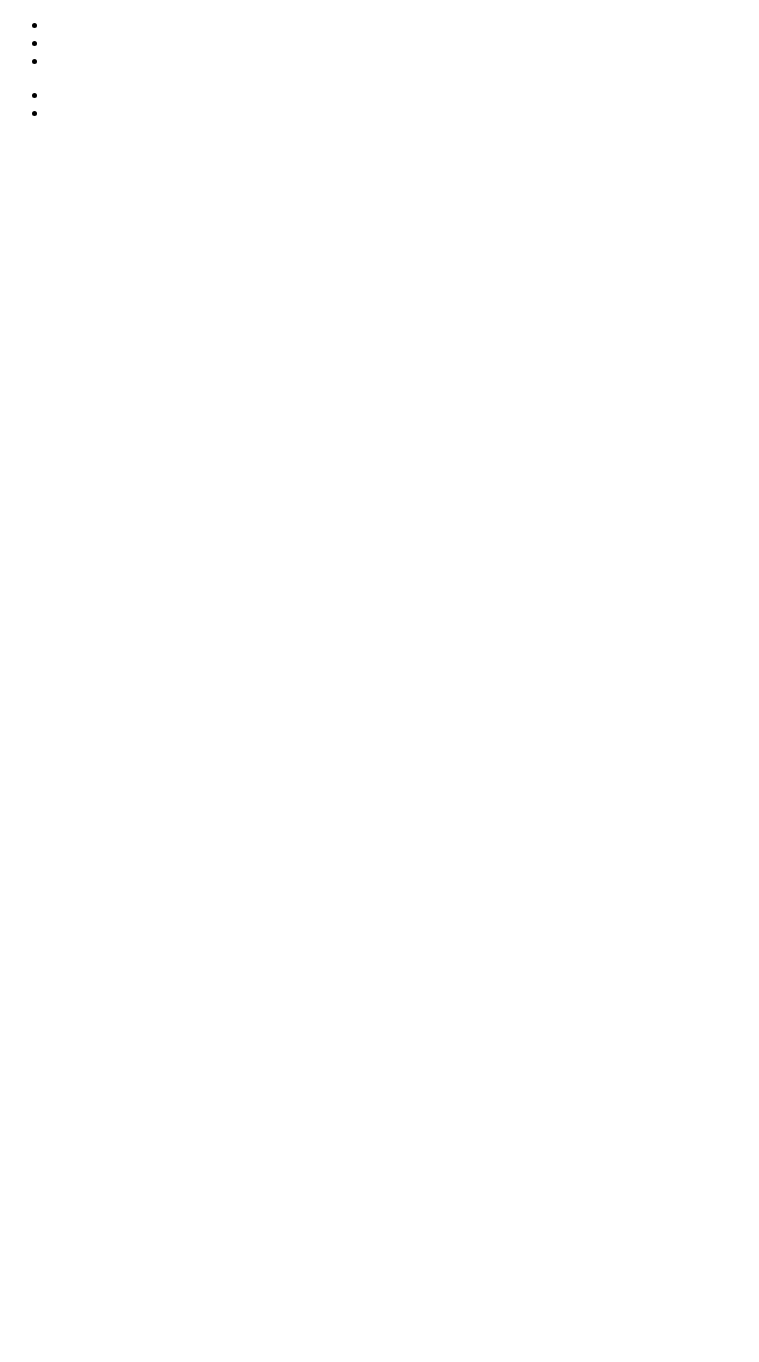
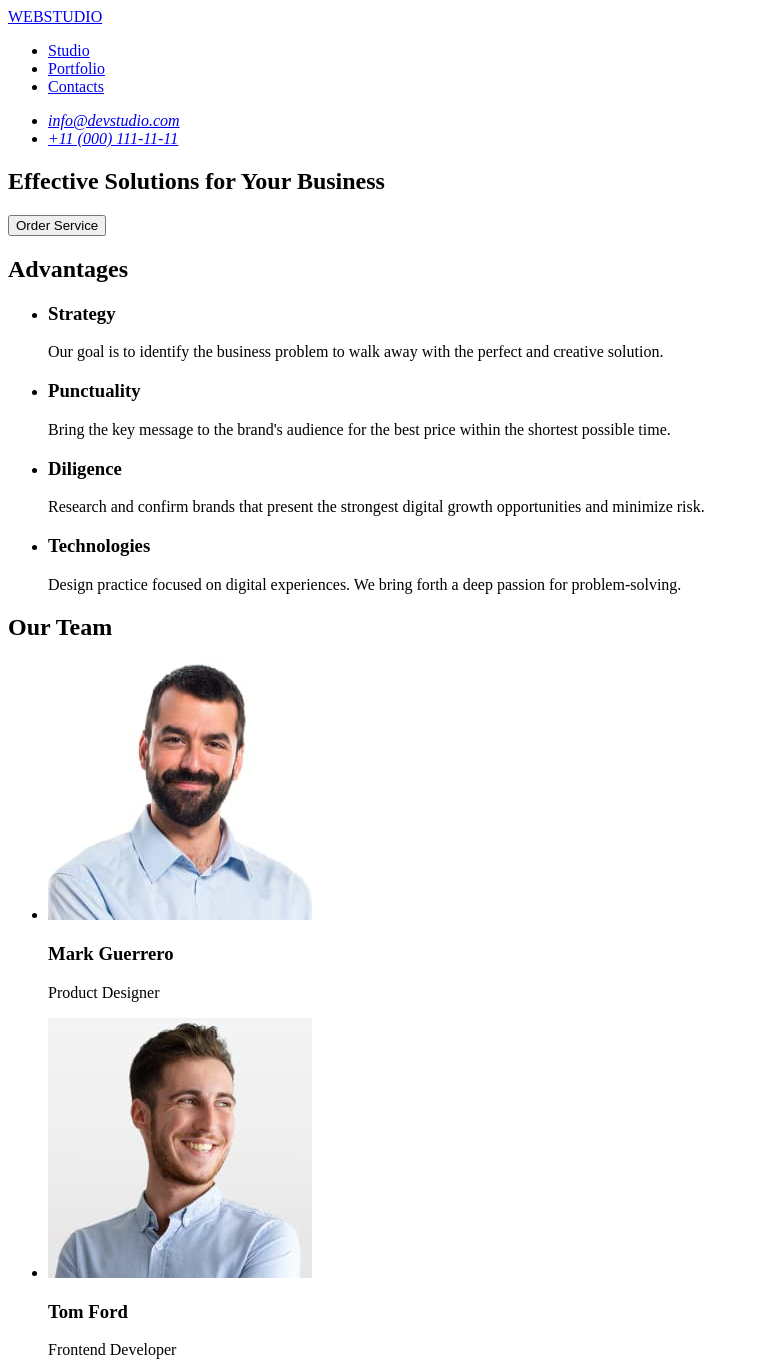
Before and after one commit to AlonaObidenko/goit-markup-hw-01, a plain HTML site: page index.html in a window 1280 px wide. Shown: the top 1362 px of the page, without its empty margins (0-759 px from the left). Before the commit the page ends 800 px from the top, so only its background shows below. Drawn offline with Linux system fonts and the light colour scheme.

Commit message:
added images

```diff
--- a/index.html
+++ b/index.html
@@ -9,24 +9,114 @@
     <!-- Header section -->
     <header>
       <nav>
-        <a href=""></a>
+        <a href="./index.html">WEBSTUDIO</a>
         <ul>
-          <li><a href=""></a></li>
-          <li><a href=""></a></li>
-          <li><a href=""></a></li>
+          <li><a href="./index.html">Studio</a></li>
+          <li><a href="#portfolio">Portfolio</a></li>
+          <li><a href="#contacts">Contacts</a></li>
         </ul>
       </nav>
       <address>
         <ul>
-          <li><a href=""></a></li>
-          <li><a href=""></a></li>
+          <li>
+            <a href="mailto:info@devstudio.com">info@devstudio.com</a>
+          </li>
+          <li><a href="tel:+110001111111">+11 (000) 111-11-11</a></li>
         </ul>
       </address>
     </header>
     <!-- Unique content -->
-    <main></main>
+    <main>
+      <section>
+        <h1>Effective Solutions for Your Business</h1>
+        <button type="button">Order Service</button>
+      </section>
+      <section>
+        <h2>Advantages</h2>
+        <ul>
+          <li>
+            <h3>Strategy</h3>
+            <p>
+              Our goal is to identify the business problem to walk away with the
+              perfect and creative solution.
+            </p>
+          </li>
+          <li>
+            <h3>Punctuality</h3>
+            <p>
+              Bring the key message to the brand's audience for the best price
+              within the shortest possible time.
+            </p>
+          </li>
+          <li>
+            <h3>Diligence</h3>
+            <p>
+              Research and confirm brands that present the strongest digital
+              growth opportunities and minimize risk.
+            </p>
+          </li>
+          <li>
+            <h3>Technologies</h3>
+            <p>
+              Design practice focused on digital experiences. We bring forth a
+              deep passion for problem-solving.
+            </p>
+          </li>
+        </ul>
+      </section>
+      <section>
+        <h2>Our Team</h2>
+        <ul>
+          <li>
+            <img
+              src="./images/mark-guerrero.jpg"
+              alt="Mark Guerrero"
+              width="264"
+              height="260"
+            />
+            <h3>Mark Guerrero</h3>
+            <p>Product Designer</p>
+          </li>
+          <li>
+            <img
+              src="./images/tom-ford.jpg"
+              alt="Tom Ford"
+              width="264"
+              height="260"
+            />
+            <h3>Tom Ford</h3>
+            <p>Frontend Developer</p>
+          </li>
+          <li>
+            <img
+              src="./images/camila-garcia.jpg"
+              alt="Camila Garcia"
+              width="264"
+              height="260"
+            />
+            <h3>Camila Garcia</h3>
+            <p>Marketing</p>
+          </li>
+          <li>
+            <img
+              src="images/daniel-wilson.jpg"
+              alt="Daniel Wilson"
+              width="264"
+              height="260"
+            />
+            <h3>Daniel Wilson</h3>
+            <p>UI Designer</p>
+          </li>
+        </ul>
+      </section>
+    </main>
     <!-- Footer section -->
-    <footer></footer>
-    <h1></h1>
+    <footer>
+      <a href="./index.html">WEBSTUDIO</a>
+      <p>
+        Increase the flow of customers and sales for your business with digital
+        marketing & growth solutions.
+      </p>
+    </footer>
   </body>
 </html>
```
Also changed, not shown: images/camila-garcia.jpg (added), images/daniel-wilson.jpg (added), images/mark-guerrero.jpg (added), images/tom-ford.jpg (added).
